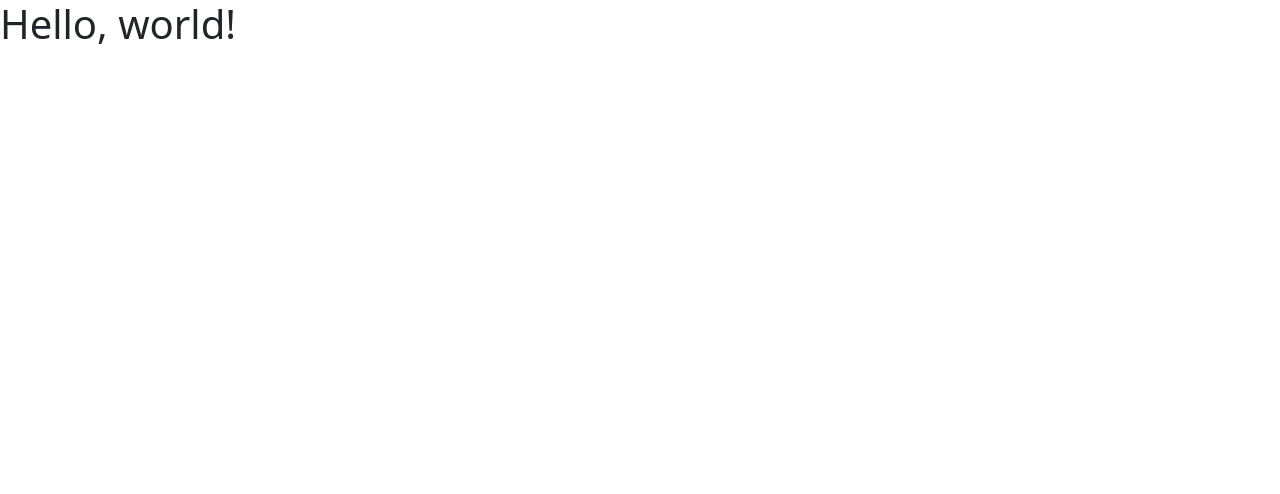
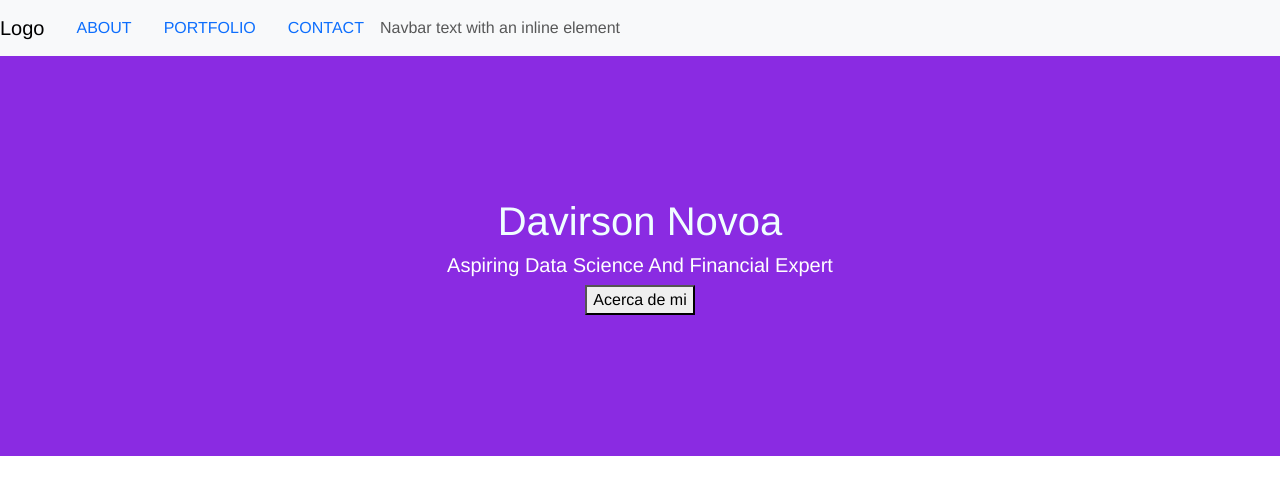
Before and after one commit to DavinsonR/Html5-Css-Practice, a plain HTML site: page index.html in a window 1280 px wide. Drawn offline with nearby package versions, Linux system fonts and the light colour scheme.

Commit message:
the firsts steps with my page, front page

```diff
--- a/index.html
+++ b/index.html
@@ -3,11 +3,44 @@
   <head>
     <meta charset="utf-8">
     <meta name="viewport" content="width=device-width, initial-scale=1">
-    <title>Bootstrap demo</title>
+    <title>Davirson Novoa Page</title>
     <link href="https://cdn.jsdelivr.net/npm/bootstrap@5.3.0/dist/css/bootstrap.min.css" rel="stylesheet" integrity="sha384-9ndCyUaIbzAi2FUVXJi0CjmCapSmO7SnpJef0486qhLnuZ2cdeRhO02iuK6FUUVM" crossorigin="anonymous">
+    <link rel="stylesheet" href="/style.css">
   </head>
   <body>
-    <h1>Hello, world!</h1>
-    <script src="https://cdn.jsdelivr.net/npm/bootstrap@5.3.0/dist/js/bootstrap.bundle.min.js" integrity="sha384-geWF76RCwLtnZ8qwWowPQNguL3RmwHVBC9FhGdlKrxdiJJigb/j/68SIy3Te4Bkz" crossorigin="anonymous"></script>
-  </body>
+    <header>
+        <nav class="navbar navbar-expand-lg navbar-light bg-light" >
+            <a class="navbar-brand" href="#">Logo</a>
+            <button class="navbar-toggler" type="button" data-toggle="collapse" data-target="#navbarText" aria-controls="navbarText" aria-expanded="false" aria-label="Toggle navigation">
+            <span class="navbar-toggler-icon"></span>
+            </button>
+            <div class="collapse navbar-collapse" id="navbarText">
+            <ul class="nav mr-auto">
+                <li class="nav-item active">
+                <a class="nav-link" href="#">ABOUT</a>
+                </li>
+                <li class="nav-item">
+                <a class="nav-link" href="#">PORTFOLIO</a>
+                </li>
+                <li class="nav-item">
+                <a class="nav-link" href="#">CONTACT</a>
+                </li>
+            </ul>
+            <span class="navbar-text">
+                Navbar text with an inline element
+            </span>
+            </div>
+        </nav>
+        <script src="https://cdn.jsdelivr.net/npm/bootstrap@5.3.0/dist/js/bootstrap.bundle.min.js" integrity="sha384-geWF76RCwLtnZ8qwWowPQNguL3RmwHVBC9FhGdlKrxdiJJigb/j/68SIy3Te4Bkz" crossorigin="anonymous"></script>
+        <div class="cover d-flex justify-content-center align-items-center flex-column">
+            <h1>
+                Davirson Novoa
+            </h1>
+            <h5>Aspiring Data Science And Financial Expert</h5>
+            <button>
+                Acerca de mi
+            </button>
+        </div>
+    </header>
+</body>
 </html>
--- a/style.css
+++ b/style.css
@@ -1,3 +1,15 @@
-p{
-    color:blue
+body {
+    font-family: Helvetica, sans-serif;
+    margin: auto;
 }
+
+h1 {
+    font-style: Helvetica;
+    color: azure;
+}
+
+.cover {
+    height: 400px;
+    color: white;
+    background-color: blueviolet;
+}
```
